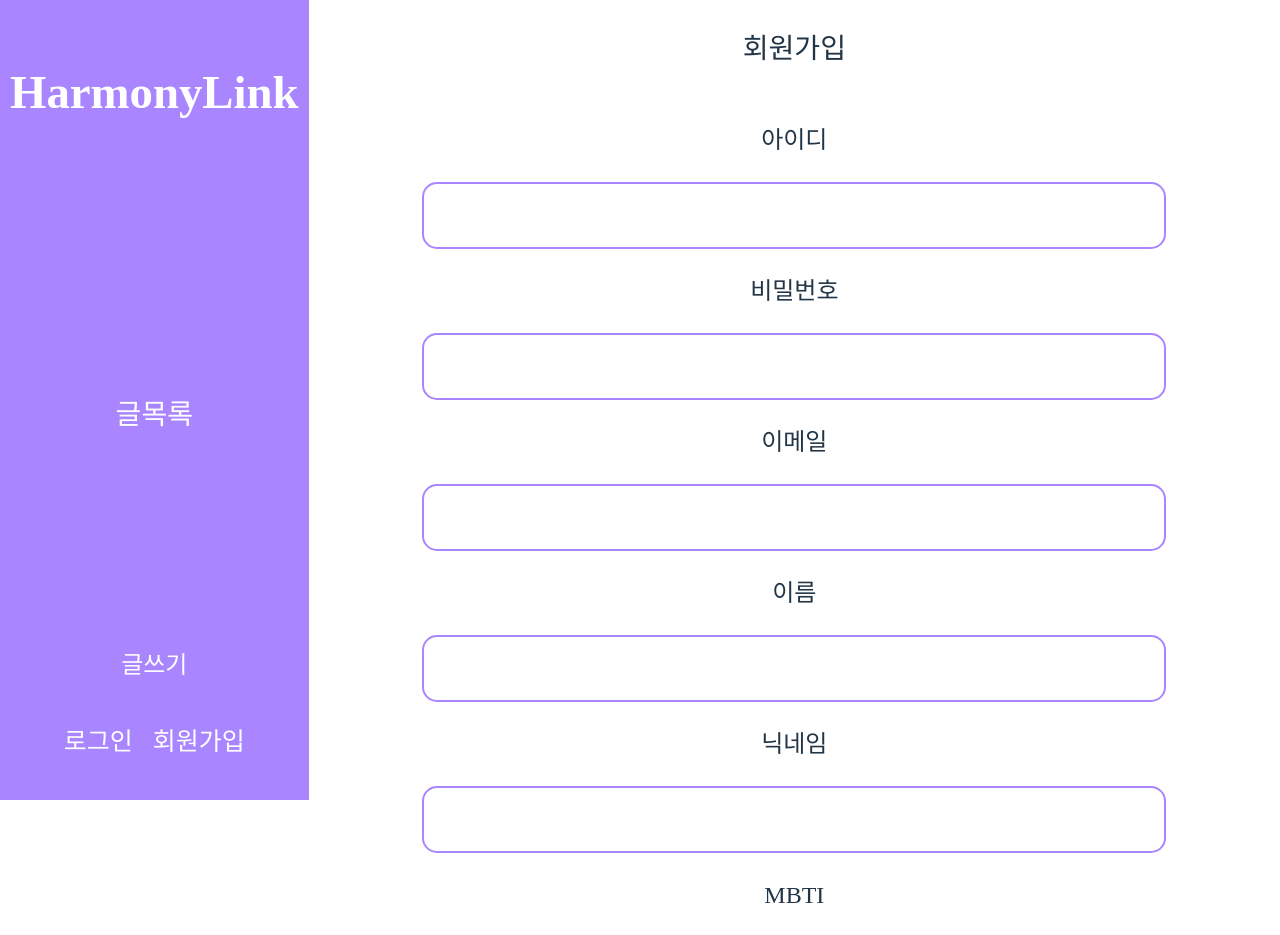
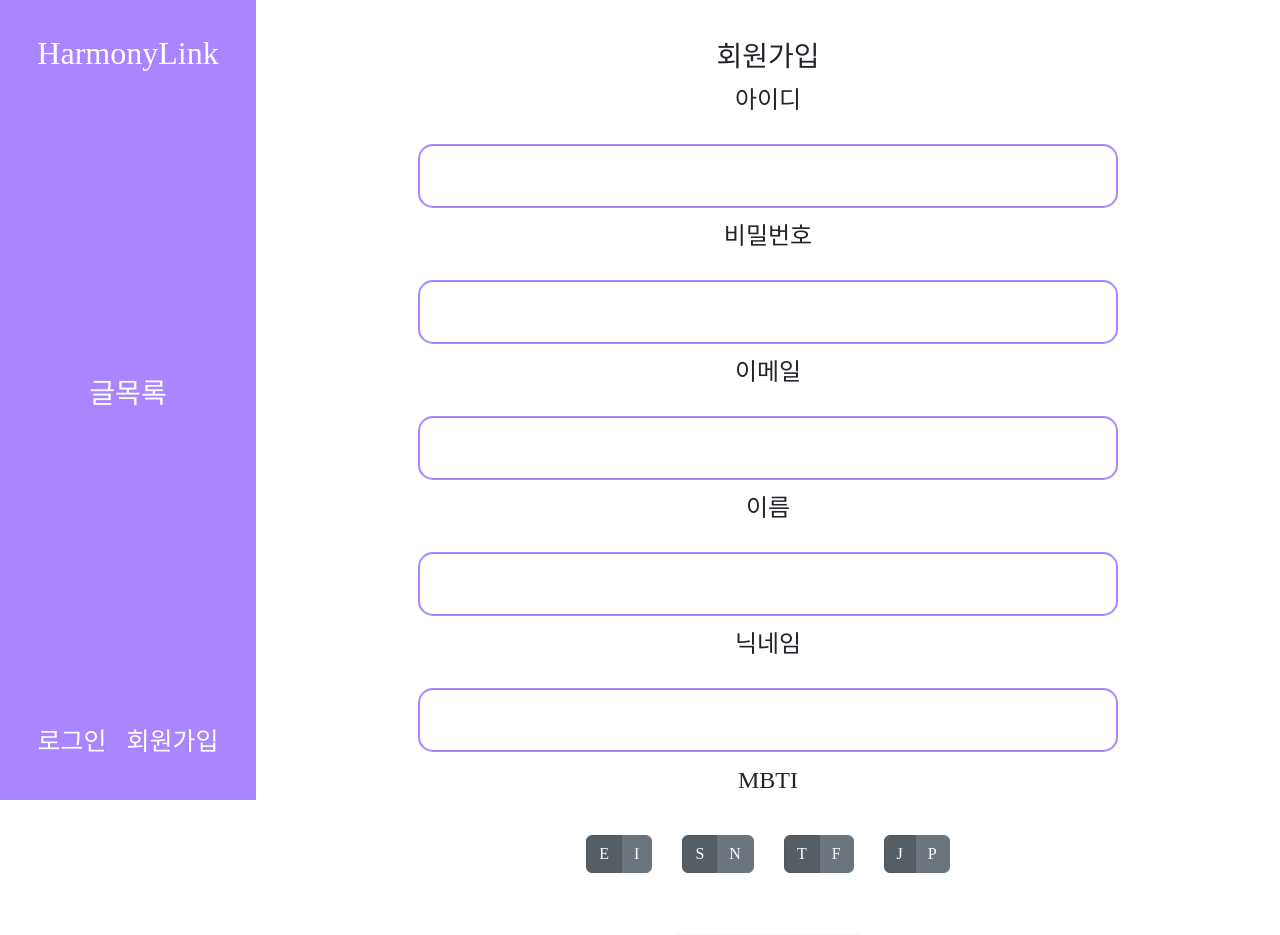
Before and after one commit to c1vera/HarmonyLink, a React (Vite) app in the folder HarmonyLink-SpringBoot/src/HarmonyLink-Frontend/: page /register in a window 1280 px wide. Shown: the top 935 px of the page. Built offline with nearby package versions, Linux system fonts and the light colour scheme; a web font is replaced by a local one.

Commit message:
회원가입시 MBTI 설정 부분 라디오버튼으로 구현

```diff
--- a/HarmonyLink-SpringBoot/src/HarmonyLink-Frontend/src/App.tsx
+++ b/HarmonyLink-SpringBoot/src/HarmonyLink-Frontend/src/App.tsx
@@ -6,6 +6,7 @@ import RegisterPage from "./Pages/Register/RegisterPage";
 import WritePage from "./Pages/Write/WritePage";
 import PostBoard from "./Pages/PostBoard/PostBoard";
 import { Route, Routes } from "react-router-dom";
+import 'bootstrap/dist/css/bootstrap.min.css';
 
 const App: React.FC = () => {
   return (
--- /dev/null
+++ b/HarmonyLink-SpringBoot/src/HarmonyLink-Frontend/src/Pages/Register/RegisterPage.css
@@ -0,0 +1,7 @@
+.custom-toggle-button {
+  font-size: 25px;
+  padding: 10px 20px;
+}
+.custom-button-group {
+  margin: 0px 15px;
+}
--- a/HarmonyLink-SpringBoot/src/HarmonyLink-Frontend/src/Pages/Register/RegisterPage.tsx
+++ b/HarmonyLink-SpringBoot/src/HarmonyLink-Frontend/src/Pages/Register/RegisterPage.tsx
@@ -1,8 +1,11 @@
 import styled from "styled-components";
+import './RegisterPage.css'
 import { useState } from "react";
 import axios from "axios";
 import { useNavigate } from "react-router-dom";
-import Input from '../../components/Input/Input';
+import Input from "../../components/Input/Input";
+import ButtonGroup from "react-bootstrap/ButtonGroup";
+import ToggleButton from "react-bootstrap/ToggleButton";
 
 const Body = styled.div`
   height: 100%;
@@ -10,6 +13,17 @@ const Body = styled.div`
   flex-direction: column;
   align-items: center;
   text-align: center;
+  margin:40px;
+`;
+
+const MbtiArea = styled.div`
+  display: flex;
+  flex-direction: column;
+  margin-bottom: 40px;
+`;
+
+const MbtiBtnArea = styled.div`
+margin: 20px;
 `;
 
 const RegisterPage: React.FC = () => {
@@ -18,12 +32,16 @@ const RegisterPage: React.FC = () => {
   const [email, setEmail] = useState<string>("");
   const [name, setName] = useState<string>("");
   const [nickname, setNickname] = useState<string>("");
-  const [mbti, setMbti] = useState<string>("");
   const [registerMassege, setRegisterMassege] = useState<string>("");
   const navigate = useNavigate();
 
+  const [radioValueEI, setRadioValueEI] = useState("E");
+  const [radioValueSN, setRadioValueSN] = useState("S");
+  const [radioValueTF, setRadioValueTF] = useState("T");
+  const [radioValueJP, setRadioValueJP] = useState("J");
   /** 회원가입 POST 요청 */
   const handleRegister = () => {
+    const mbtiVal = radioValueEI + radioValueSN + radioValueTF + radioValueJP;
     axios
       .post("http://localhost:8080/api/v1/user/Register", {
         id: id,
@@ -31,7 +49,7 @@ const RegisterPage: React.FC = () => {
         email: email,
         name: name,
         nickname: nickname,
-        mbti: mbti,
+        mbti: mbtiVal,
       })
       .then((result) => {
         console.log(result.data);
@@ -40,7 +58,6 @@ const RegisterPage: React.FC = () => {
       .catch((error) => {
         console.log("회원가입 데이터 전송오류: ", error);
         setRegisterMassege("회원가입에 문제가 발생했어요.");
-
       });
   };
 
@@ -85,12 +102,107 @@ const RegisterPage: React.FC = () => {
         ></Input>
         {/* 라디오버튼으로 구현 예정 */}
         <p>MBTI</p>
-        <Input
-          type="text"
-          onChange={(e) => {
-            setMbti(e.target.value);
-          }}
-        ></Input>
+        <MbtiArea>
+          <MbtiBtnArea>
+            <ButtonGroup className="custom-button-group">
+              <ToggleButton className="custom-toggle-button"
+                id="radio-e"
+                type="radio"
+                variant="secondary"
+                name="radioEI"
+                value="E"
+                checked={radioValueEI === "E"} // 'E'가 현재 선택된 값인지 확인
+                onChange={(e) => setRadioValueEI(e.currentTarget.value)} // 값 변경 시 radioValue 업데이트
+              >
+                E
+              </ToggleButton>
+              <ToggleButton className="custom-toggle-button"
+                id="radio-i"
+                type="radio"
+                variant="secondary"
+                name="radioEI"
+                value="I"
+                checked={radioValueEI === "I"}
+                onChange={(e) => setRadioValueEI(e.currentTarget.value)} // 값 변경 시 radioValue 업데이트
+              >
+                I
+              </ToggleButton>
+            </ButtonGroup>
+            <ButtonGroup className="custom-button-group">
+              <ToggleButton className="custom-toggle-button"
+                id="radio-s"
+                type="radio"
+                variant="secondary"
+                name="radioSN"
+                value="S"
+                checked={radioValueSN === "S"}
+                onChange={(e) => setRadioValueSN(e.currentTarget.value)}
+              >
+                S
+              </ToggleButton>
+              <ToggleButton className="custom-toggle-button"
+                id="radio-n"
+                type="radio"
+                variant="secondary"
+                name="radioSN"
+                value="N"
+                checked={radioValueSN === "N"}
+                onChange={(e) => setRadioValueSN(e.currentTarget.value)}
+              >
+                N
+              </ToggleButton>
+            </ButtonGroup>
+            <ButtonGroup className="custom-button-group">
+              <ToggleButton className="custom-toggle-button"
+                id="radio-t"
+                type="radio"
+                variant="secondary"
+                name="radioTF"
+                value="T"
+                checked={radioValueTF === "T"}
+                onChange={(e) => setRadioValueTF(e.currentTarget.value)}
+              >
+                T
+              </ToggleButton>
+              <ToggleButton className="custom-toggle-button"
+                id="radio-f"
+                type="radio"
+                variant="secondary"
+                name="radioTF"
+                value="F"
+                checked={radioValueTF === "F"}
+                onChange={(e) => setRadioValueTF(e.currentTarget.value)}
+              >
+                F
+              </ToggleButton>
+            </ButtonGroup>
+            <ButtonGroup className="custom-button-group">
+              <ToggleButton className="custom-toggle-button"
+                id="radio-j"
+                type="radio"
+                variant="secondary"
+                name="radioJP"
+                value="J"
+                checked={radioValueJP === "J"}
+                onChange={(e) => setRadioValueJP(e.currentTarget.value)}
+              >
+                J
+              </ToggleButton>
+              <ToggleButton className="custom-toggle-button"
+                id="radio-p"
+                type="radio"
+                variant="secondary"
+                name="radioJP"
+                value="P"
+                checked={radioValueJP === "P"}
+                onChange={(e) => setRadioValueJP(e.currentTarget.value)}
+              >
+                P
+              </ToggleButton>
+            </ButtonGroup>
+          </MbtiBtnArea>
+
+        </MbtiArea>
         <button onClick={handleRegister}>회원가입하기</button>
         <p>{registerMassege}</p>
       </Body>
--- a/HarmonyLink-SpringBoot/src/HarmonyLink-Frontend/src/Pages/SideBar/SideBar.tsx
+++ b/HarmonyLink-SpringBoot/src/HarmonyLink-Frontend/src/Pages/SideBar/SideBar.tsx
@@ -13,7 +13,6 @@ const Body = styled.div`
 `;
 
 const Logo = styled.div`
-  font-size: 40px;
   flex: 1;
   display: flex;
   justify-content: center;
@@ -34,7 +33,7 @@ function SideBar() {
       <Body>
         <Logo>
           <Link to="/">
-            <h3>HarmonyLink</h3>
+            <h2>HarmonyLink</h2>
           </Link>
         </Logo>
         <Content><Link to="/postboard">
--- a/HarmonyLink-SpringBoot/src/HarmonyLink-Frontend/src/Pages/SideBar/SideFooter.tsx
+++ b/HarmonyLink-SpringBoot/src/HarmonyLink-Frontend/src/Pages/SideBar/SideFooter.tsx
@@ -15,7 +15,7 @@ const Login = styled.div`
 function SideFooter() {
   return (
     <div className="UserView">
-      <Link to="/write">글쓰기</Link>
+
       <Login>
         <UserProfile/>
       </Login>
--- a/HarmonyLink-SpringBoot/src/HarmonyLink-Frontend/src/Pages/SideBar/UserProfile.tsx
+++ b/HarmonyLink-SpringBoot/src/HarmonyLink-Frontend/src/Pages/SideBar/UserProfile.tsx
@@ -1,42 +1,55 @@
 import { Link } from "react-router-dom";
-import { useSelector, useDispatch } from 'react-redux';
-import { AppState, AppDispatch } from '../../redux/store';
-import { logoutUser } from '../../redux/actions/userActions';
-import { useNavigate } from 'react-router-dom';
-import axios from 'axios';
+import { useSelector, useDispatch } from "react-redux";
+import { AppState, AppDispatch } from "../../redux/store";
+import { logoutUser } from "../../redux/actions/userActions";
+import { useNavigate } from "react-router-dom";
+import axios from "axios";
 
 const UserProfile: React.FC = () => {
   const userInfo = useSelector((state: AppState) => state.user.userInfo);
   const dispatch = useDispatch<AppDispatch>();
   const navigate = useNavigate();
 
-
-    /** 로그아웃 POST 요청 */
-    const handleLogout = () => {
-      axios.post("http://localhost:8080/api/v1/user/requestLogout", {}, {
-        withCredentials: true // 쿠키 정보를 함께 보내기 위해 필요
-      })
+  /** 로그아웃 POST 요청 */
+  const handleLogout = () => {
+    axios
+      .post(
+        "http://localhost:8080/api/v1/user/requestLogout",
+        {},
+        {
+          withCredentials: true, // 쿠키 정보를 함께 보내기 위해 필요
+        }
+      )
       .then((response) => {
         // 로그아웃 성공 처리
         dispatch(logoutUser());
-        navigate('/');
+        navigate("/");
       })
       .catch((error) => {
         // 에러 처리
-        console.error('Logout failed:', error);
+        console.error("Logout failed:", error);
       });
-    };
+  };
 
   if (!userInfo) {
     return (
       <>
-      <Link to="/login">로그인</Link>
-      <Link to="/register">회원가입</Link>
+        <Link to="/login">로그인</Link>
+        <Link to="/register">회원가입</Link>
       </>
-    )
+    );
   }
 
-  return <div>{userInfo.name}님, 반갑습니다! <button onClick={handleLogout}>로그아웃</button></div>;
-}
+  return (
+    <div>
+      <Link to="/write">
+        <span style={{ fontSize: "40px" }}>글쓰기</span>
+      </Link>
+      <br />
+      {userInfo.nickname}님, 반갑습니다!{" "}
+      <button onClick={handleLogout}>로그아웃</button>
+    </div>
+  );
+};
 
 export default UserProfile;
--- a/HarmonyLink-SpringBoot/src/HarmonyLink-Frontend/src/components/Input/Input.tsx
+++ b/HarmonyLink-SpringBoot/src/HarmonyLink-Frontend/src/components/Input/Input.tsx
@@ -9,7 +9,8 @@ interface InputProps extends React.InputHTMLAttributes<HTMLInputElement> {
 
 const InputEach = styled.input<InputProps>`
   font-size: ${(props) => (props.fontSize ? props.fontSize : "20px")};
-  padding: 20px;
+  padding: 15px;
+  margin:10px;
   width: ${(props) => (props.width ? props.width : "700px")};
   border-radius: 15px;
   border: 2.5px solid #a986ff;
```
